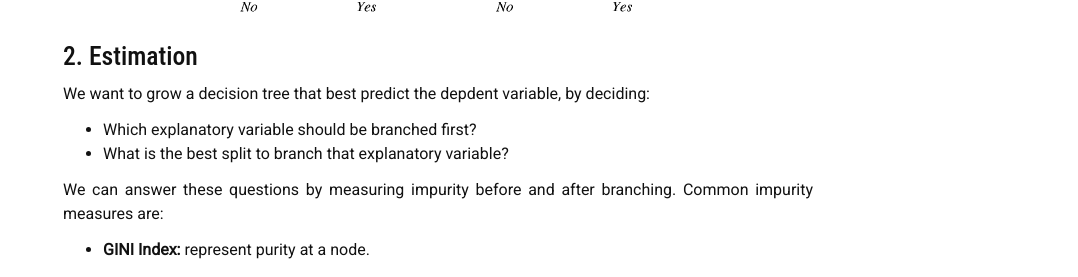
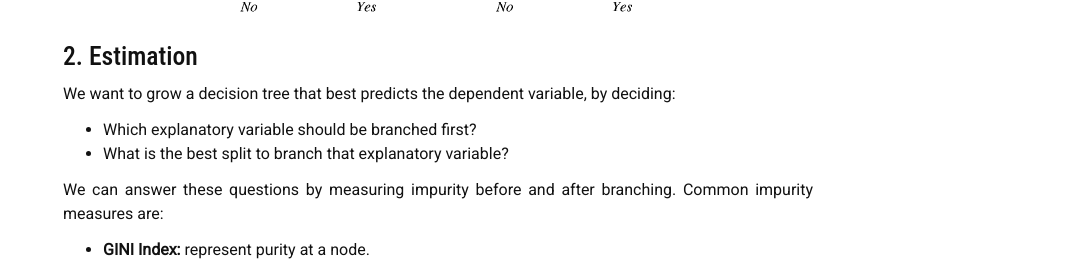
Before and after one commit to liambll/blog-archive, a Jekyll site: the page built from _posts/2017-07-38-decision-tree.markdown, in a window 1280 px wide and 900 px high, scrolled down 604 px. Shown: the part 176-453 px from the top of the window, without its empty margins (202-1280 px from the left). Built offline with Jekyll 4.4.1, drawn with Linux system fonts in a browser that asks for light colours; nearby versions of some CDN libraries; formulas are drawn with MathJax 3; comment, search, counter and statistics services are not loaded.

Commit message:
Update 2017-07-38-decision-tree.markdown

```diff
--- a/_posts/2017-07-38-decision-tree.markdown
+++ b/_posts/2017-07-38-decision-tree.markdown
@@ -28,7 +28,7 @@ Decision tree can provide a set of rules to predict depdendent variable based on
 </div>
 
 ## 2. Estimation
-We want to grow a decision tree that best predict the depdent variable, by deciding:
+We want to grow a decision tree that best predicts the dependent variable, by deciding:
 * Which explanatory variable should be branched first?
 * What is the best split to branch that explanatory variable?
 
```
